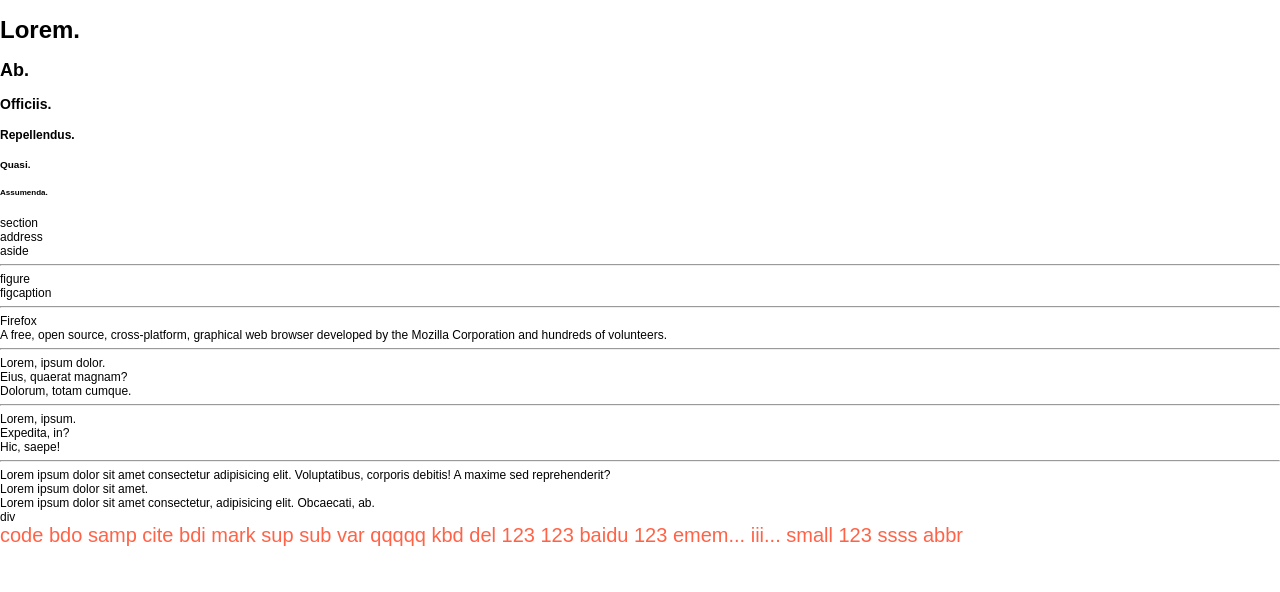
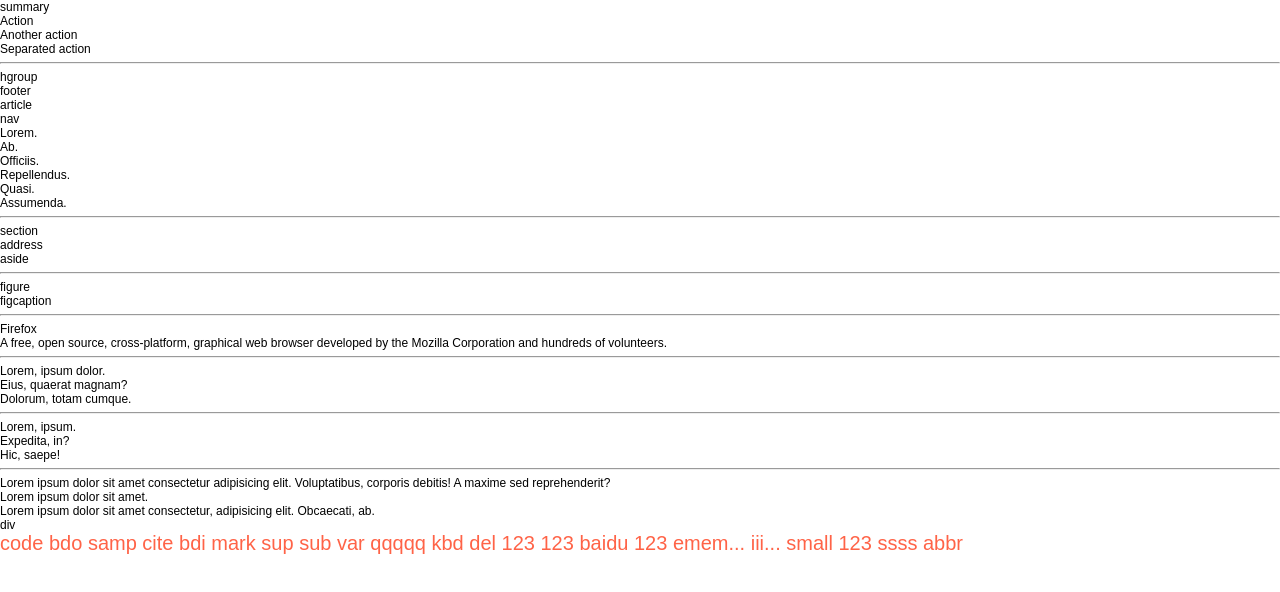
Before and after one commit to chenhub163/resetstyle, a plain HTML site: page src/index.html in a window 1280 px wide. Drawn offline with Linux system fonts and the light colour scheme.

Commit message:
分组内容,文档块,互动元素完成~

```diff
--- a/src/index.html
+++ b/src/index.html
@@ -16,12 +16,27 @@
 </head>
 
 <body>
+  <details>
+    <summary>summary</summary>
+
+  </details>
+  <menu>
+    <menuitem>Action</menuitem>
+    <menuitem>Another action</menuitem>
+    <menuitem>Separated action</menuitem>
+  </menu>
+  <hr>
+  <hgroup>hgroup</hgroup>
+  <footer>footer</footer>
+  <article>article</article>
+  <nav>nav</nav>
   <h1>Lorem.</h1>
   <h2>Ab.</h2>
   <h3>Officiis.</h3>
   <h4>Repellendus.</h4>
   <h5>Quasi.</h5>
   <h6>Assumenda.</h6>
+  <hr>
   <section>section</section>
   <address>address</address>
   <aside>aside</aside>
--- a/src/resetstyle.css
+++ b/src/resetstyle.css
@@ -9,6 +9,7 @@
 */
 html {
   font-size: 12px;
+  font-weight: 400;
   font-family: Arial, Helvetica, sans-serif;
 }
 
@@ -141,6 +142,12 @@ div {
 
 */
 
+h1, h2, h3,
+h4, h5, h6 {
+  font-size: inherit;
+  font-weight: inherit;
+  margin: 0;
+}
 
 address {
   font-style: normal;
@@ -150,11 +157,36 @@ body {
   margin: 0;
 }
 
-body, aside, section,
-header {
+body, aside, section, footer,
+header, nav, article, hgroup {
   box-sizing: border-box;
 }
 
+/*
+@title: interactive
+@ctitle: 互动元素
+@elements:
+  <menu> <details> <summary>
+@ignore:
+  <command>
+*/
+
+summary {
+  list-style: none;
+}
+
+menuitem {
+  display: block;
+}
+
+menu {
+  padding: 0;
+  margin: 0;
+}
+
+menu, details {
+  box-sizing: border-box;
+}
 
 /*
 @title: forms
@@ -165,15 +197,6 @@ header {
   <output> <keygen> <fieldset> <progress>
 */
 
-
-
-
-/*
-@title: interactive
-@ctitle: 互动元素
-@elements:
-  <menu> <command> <summary> <details>
-*/
 
 
 /*
```
Also changed, not shown: README.md, 1 other file.
